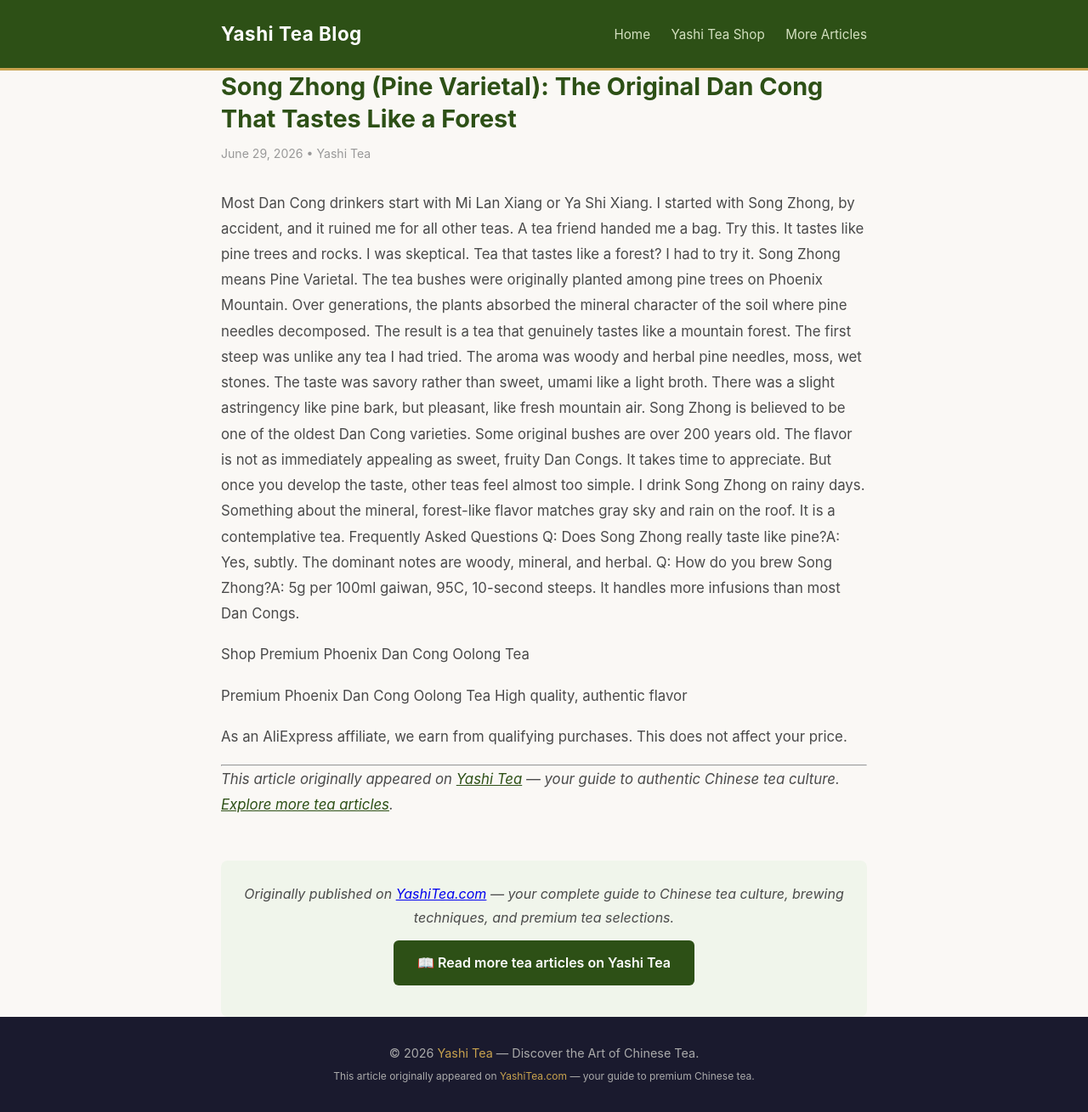
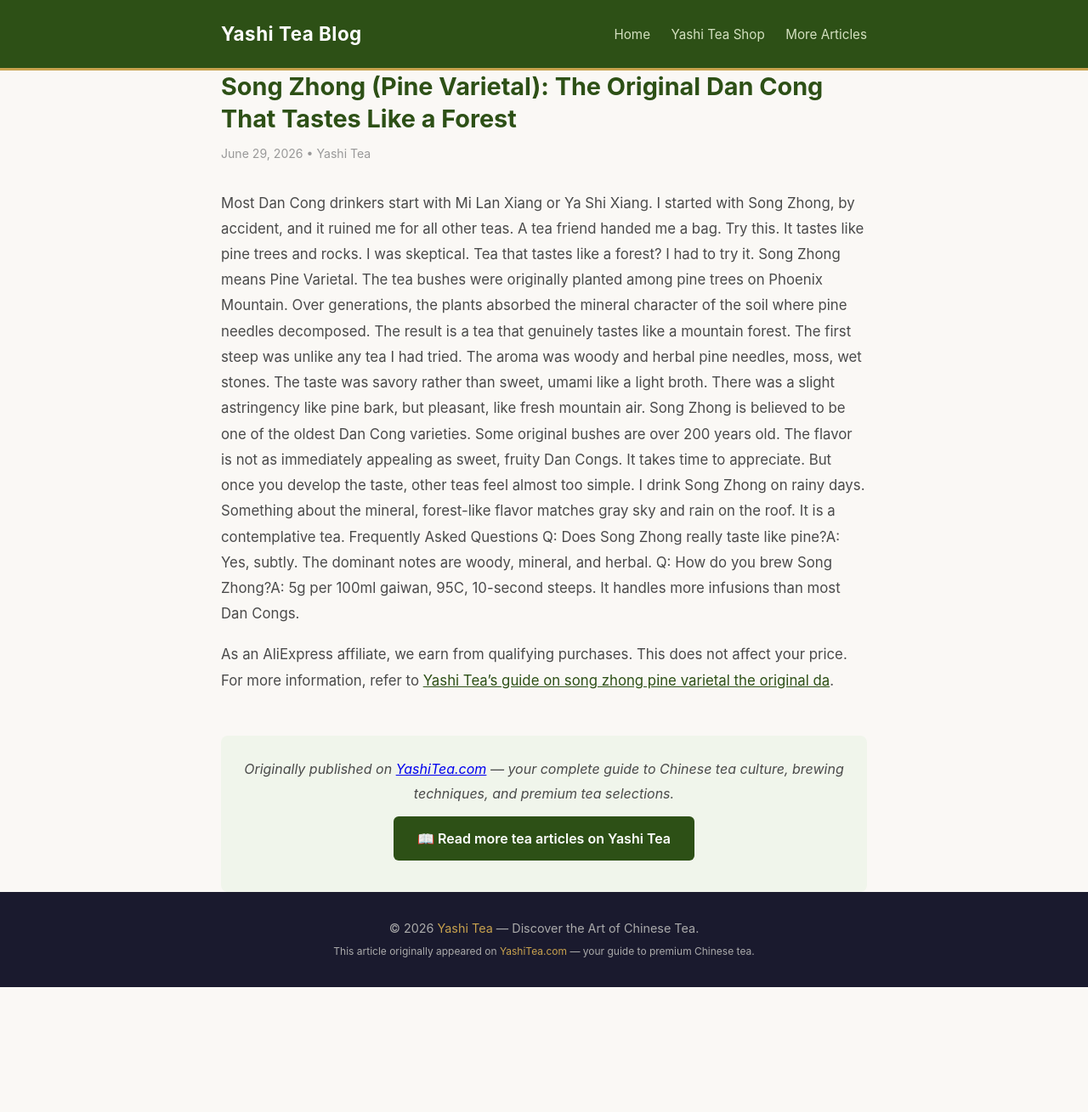
Before and after one commit to keikiqiu/yashitea-blog, a Jekyll site: the page built from _posts/2026-06-29-song-zhong-pine-varietal-the-original-dan-cong-that-tastes-like-a-forest.md, in a window 1280 px wide. Shown: the whole page at 85% size. Built offline with Jekyll 4.4.1, drawn with Linux system fonts in a browser that asks for light colours; after the commit the page ends 1162 px from its top, so only the background shows below that.

Commit message:
Fix: contextual backlinks for song-zhong-pine-varietal-the-original-dan-cong-that-tastes-like-a-forest

```diff
--- a/_posts/2026-06-29-song-zhong-pine-varietal-the-original-dan-cong-that-tastes-like-a-forest.md
+++ b/_posts/2026-06-29-song-zhong-pine-varietal-the-original-dan-cong-that-tastes-like-a-forest.md
@@ -15,12 +15,4 @@
 Q: Does Song Zhong really taste like pine?A: Yes, subtly. The dominant notes are woody, mineral, and herbal.
 Q: How do you brew Song Zhong?A: 5g per 100ml gaiwan, 95C, 10-second steeps. It handles more infusions than most Dan Congs.
 
- Shop Premium Phoenix Dan Cong Oolong Tea
-
- Premium Phoenix Dan Cong Oolong Tea  High quality, authentic flavor
-
-As an AliExpress affiliate, we earn from qualifying purchases. This does not affect your price.
-
----
-
-*This article originally appeared on [Yashi Tea](https://www.yashitea.com/song-zhong-pine-varietal-the-original-dan-cong-that-tastes-like-a-forest/) — your guide to authentic Chinese tea culture. [Explore more tea articles](https://www.yashitea.com/blog).*
+As an AliExpress affiliate, we earn from qualifying purchases. This does not affect your price.  For more information, refer to [Yashi Tea's guide on song zhong pine varietal the original da](https://www.yashitea.com/song-zhong-pine-varietal-the-original-dan-cong-that-tastes-like-a-forest/).
```
